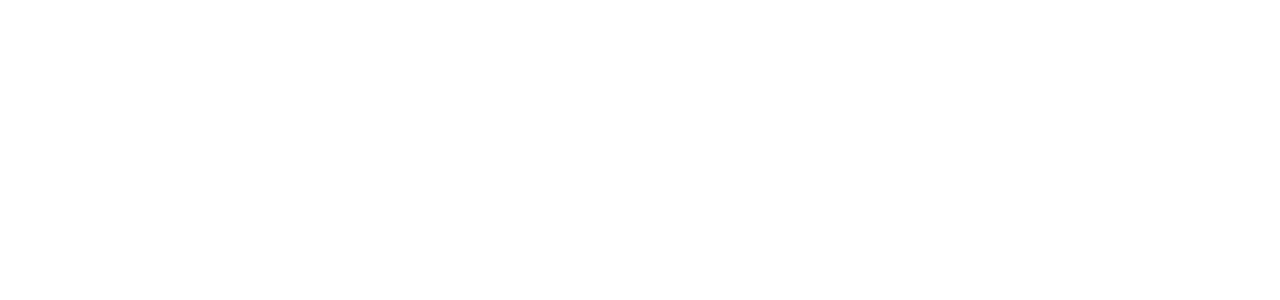
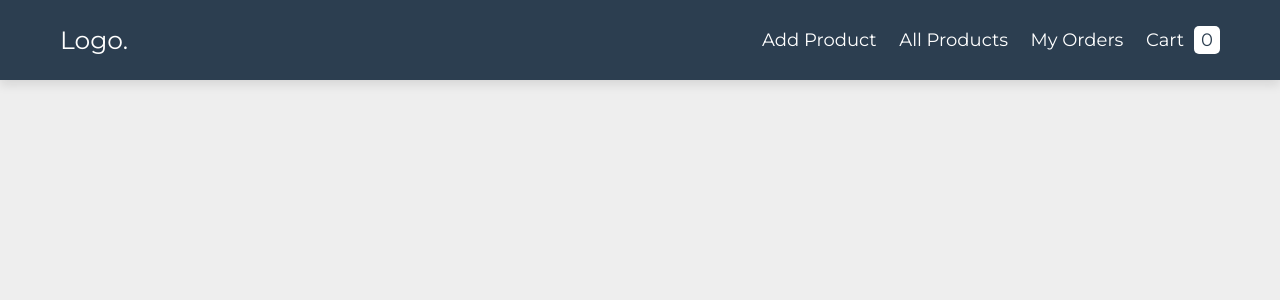
Before and after one commit to Lanarus/shoping-cart, a PHP site: page /add_product.php in a window 1280 px wide. Before the commit the part shown is empty. Shown: the top 300 px of the page. Run offline with PHP 8.4, Linux system fonts and the light colour scheme; data that the repository does not hold is empty.

Commit message:
shop_db, header, style

```diff
--- a/project/add_product.php
+++ b/project/add_product.php
@@ -1,7 +1,17 @@
 
 
 
+<?php
 
+include 'components/connect.php';
+
+if(isset($_COOKIE['user_id'])){
+    $user_id = $_COOKIE['user_id'];
+ }else{
+    setcookie('user_id', create_unique_id(), time() + 60*60*24*30);
+ }
+
+?>
 
 <!DOCTYPE html>
 <html lang="en">
--- a/project/components/header.php
+++ b/project/components/header.php
@@ -0,0 +1,24 @@
+<header class="header">
+
+    <section class="flex">
+
+        <a href="add_product.php" class="logo">Logo.</a>
+
+        <nav class="navbar">
+
+            <a href="add_product.php">add product</a>
+            <a href="view_products.php">all products</a>
+            <a href="orders.php">my orders</a>
+
+            <?php
+            $count_cart_items = $conn->prepare("SELECT * FROM `cart` WHERE user_id = ?");
+            $count_cart_items->execute([$user_id]);
+            $total_cart_items = $count_cart_items->rowCount();
+         ?>
+            <a href="shopping_cart.php" class="cart-btn">cart<span><?= $total_cart_items; ?></span></a>
+        </nav>
+
+    </section>
+
+
+</header>
--- a/project/css/style.css
+++ b/project/css/style.css
@@ -0,0 +1,94 @@
+@import url('https://fonts.googleapis.com/css2?family=Montserrat:wght@100;200;300;400&display=swap');
+
+:root{
+   --main-color:#2980b9;
+   --red:#e74c3c;
+   --orange:#f39c12;
+   --light-color:#666;
+   --light-bg:#eee;
+   --white:#fff;
+   --black:#2c3e50;
+   --border:.1rem solid rgba(0,0,0,.3);
+   --box-shodow:0 .5rem 1rem rgba(0,0,0,.1);
+}
+
+*{
+   font-family: 'Montserrat', sans-serif;
+   margin: 0; padding: 0;
+   box-sizing: border-box;
+   outline: none; border: none;
+   text-decoration: none;
+}
+
+*::selection{
+   background-color: var(--main-color);
+   color: var(--white);
+}
+
+*::-webkit-scrollbar{
+   height: .5rem;
+   width: 1rem;
+}
+
+*::-webkit-scrollbar-track{
+   background-color: transparent;
+}
+
+*::-webkit-scrollbar-thumb{
+   background-color: var(--main-color);
+}
+
+html{
+   font-size: 62.5%;
+   overflow-x: hidden;
+}
+
+body{
+   background: var(--light-bg);
+   /* padding-bottom: 8rem; */
+}
+
+section{
+   padding:2.5rem 2rem;
+   max-width: 1200px;
+   margin: 0 auto;
+}
+
+.header{
+    position: sticky;
+    top: 0; left: 0; right: 0;
+    z-index: 1000;
+    box-shadow: var(--box-shodow);
+    background-color: var(--black);
+ }
+
+ .header .flex{
+    display: flex;
+    align-items: center;
+    justify-content: space-between;
+    gap: 1.5rem;
+ }
+
+ .header .flex .logo{
+    font-size: 2.5rem;
+    color: var(--white);
+ }
+
+ .header .flex .navbar a{
+    color: var(--white);
+    margin-left: 2rem;
+    font-size: 1.8rem;
+    text-transform: capitalize;
+ }
+
+ .header .flex .navbar a:hover{
+    text-decoration: underline;
+ }
+
+ .header .flex .navbar a span{
+    margin-left: 1rem;
+    padding:.3rem .7rem;
+    background-color: var(--white);
+    color: var(--black);
+    border-radius: .5rem;
+ }
```
